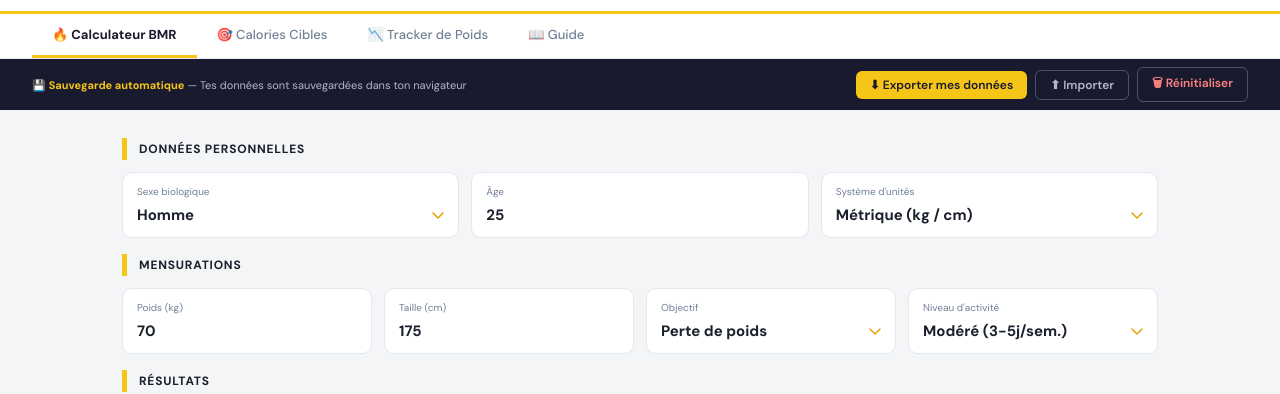
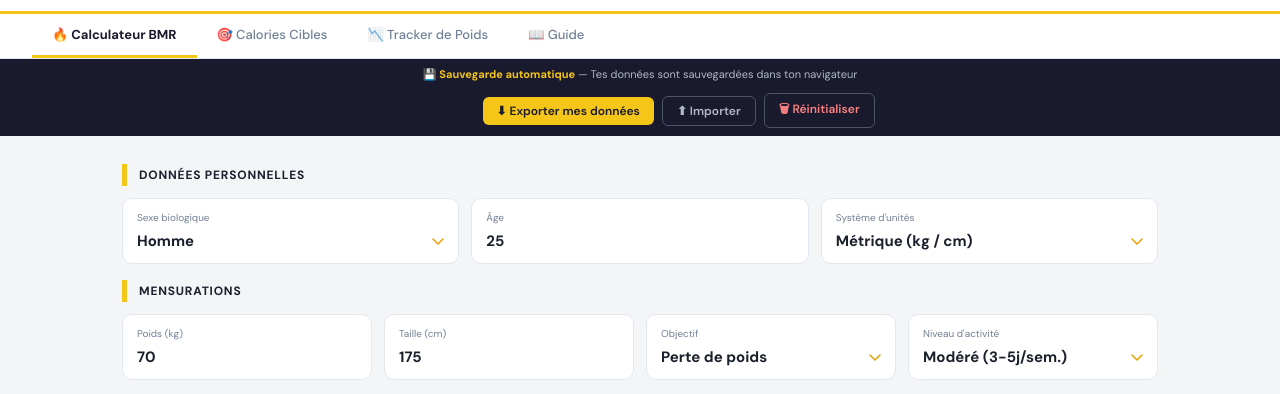
Before and after one commit to getinspiredto-dotcom/upprintstore-bmr, a plain HTML site: page index.html in a window 1280 px wide. Shown: the part 61-455 px from the top of the page. Drawn offline with nearby package versions, Linux system fonts and the light colour scheme.

Commit message:
Update index.html

```diff
--- a/index.html
+++ b/index.html
@@ -140,9 +140,10 @@ body { font-family: 'DM Sans', sans-serif; background: var(--page); color: var(-
 .header-center h1 { font-size: 18px; font-weight: 700; color: var(--navy); }
 .header-center p { font-size: 11px; color: var(--text-m); margin-top: 2px; }
 /* SAVE BAR */
-.save-bar { background: var(--navy); padding: 8px 32px; display: flex; align-items: center; gap: 12px; flex-wrap: wrap; }
-.save-bar .save-info { font-size: 11px; color: #B0B8C8; flex: 1; min-width: 160px; }
+.save-bar { background: var(--navy); padding: 8px 16px; display: flex; align-items: center; gap: 8px; flex-wrap: wrap; justify-content: center; }
+.save-bar .save-info { font-size: 11px; color: #B0B8C8; width: 100%; text-align: center; margin-bottom: 4px; }
 .save-bar .save-info strong { color: var(--gold); }
+.save-bar .btn-group { display: flex; gap: 8px; flex-wrap: wrap; justify-content: center; }
 .save-btns { display: flex; gap: 8px; align-items: center; flex-wrap: wrap; }
 .btn-save { display: flex; align-items: center; gap: 5px; padding: 6px 14px; border-radius: 6px; border: none; cursor: pointer; font-family: 'DM Sans', sans-serif; font-size: 12px; font-weight: 600; transition: opacity .15s; }
 .btn-save:hover { opacity: .8; }
```
